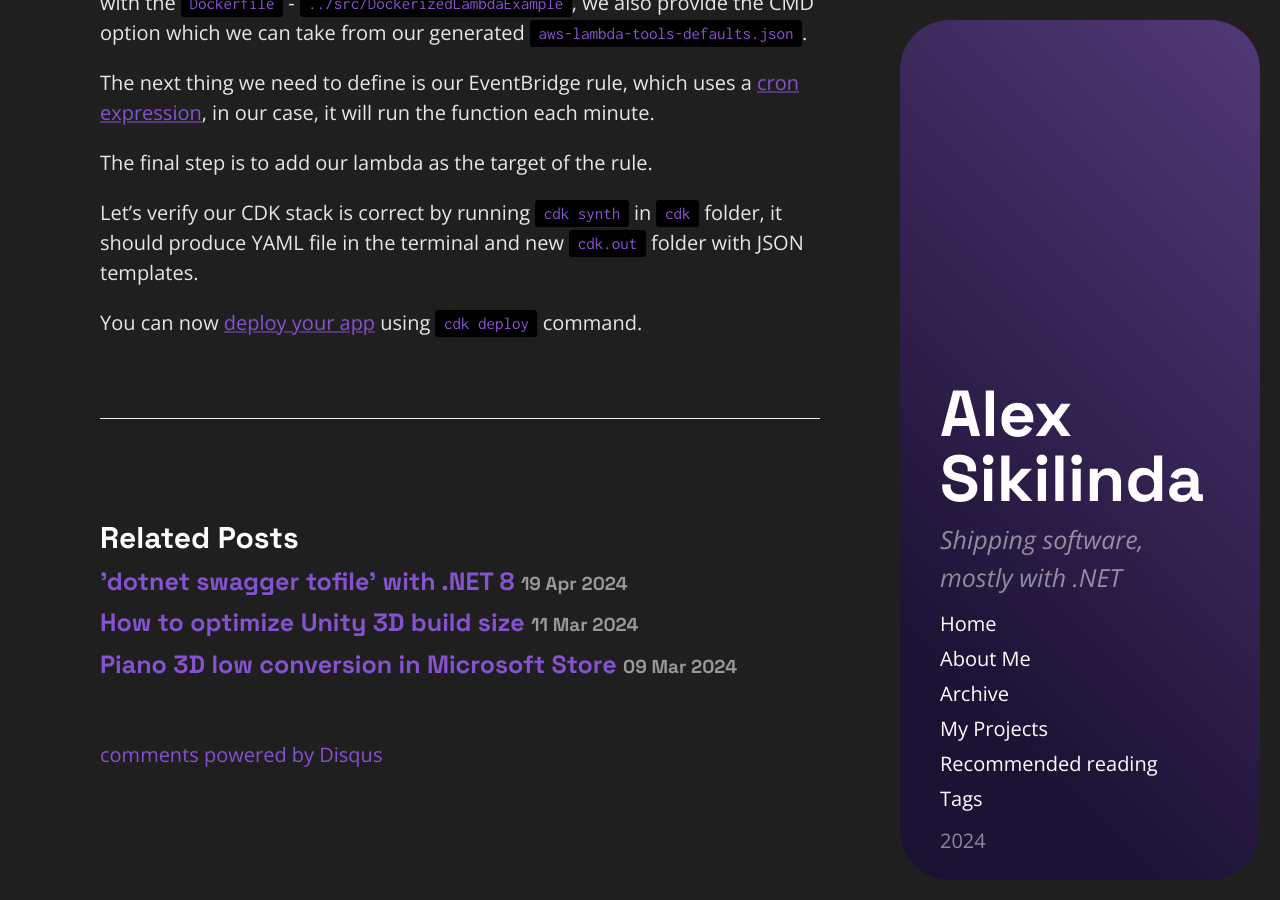
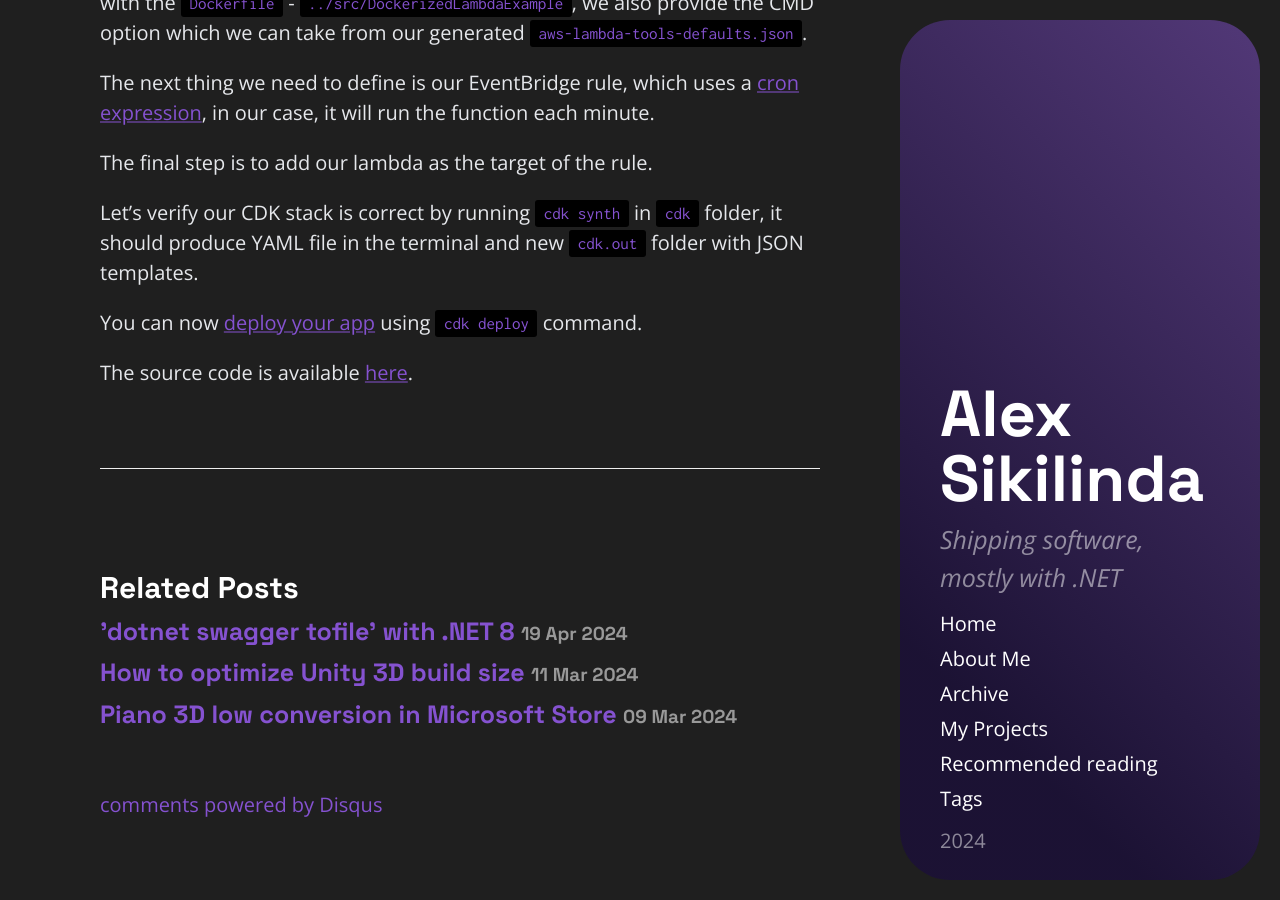
Before and after one commit to AlexSikilinda/alexsikilinda.github.io, a Jekyll site: the page built from _posts/2024-05-13-how-to-create-and-deploy-dockerized-lambda-using-typescript-cdk.md, in a window 1280 px wide and 900 px high, scrolled down 7903 px. Built offline with Jekyll 4.4.1, drawn with Linux system fonts in a browser that asks for light colours; comment, search, counter and statistics services are not loaded.

Commit message:
add cource code link

```diff
--- a/_posts/2024-05-13-how-to-create-and-deploy-dockerized-lambda-using-typescript-cdk.md
+++ b/_posts/2024-05-13-how-to-create-and-deploy-dockerized-lambda-using-typescript-cdk.md
@@ -210,3 +210,5 @@ The final step is to add our lambda as the target of the rule.
 Let's verify our CDK stack is correct by running `cdk synth` in `cdk` folder, it should produce YAML file in the terminal and new `cdk.out` folder with JSON templates.
 
 You can now [deploy your app](https://docs.aws.amazon.com/cdk/v2/guide/hello_world.html#hello_world_tutorial_deploy) using `cdk deploy` command.
+
+The source code is available [here](https://github.com/AlexSikilinda/DockerizedLambdaWithCdk).
```
